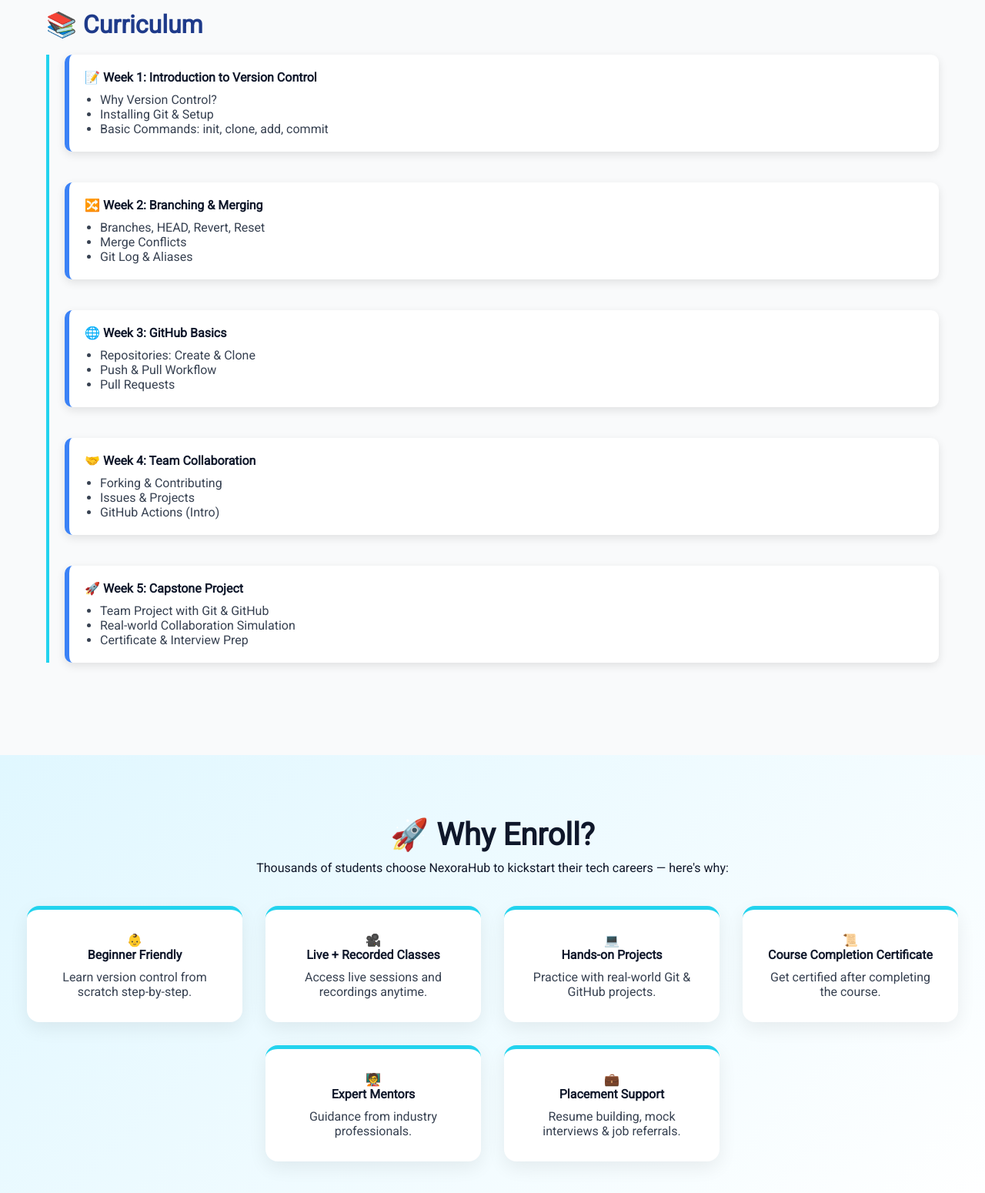
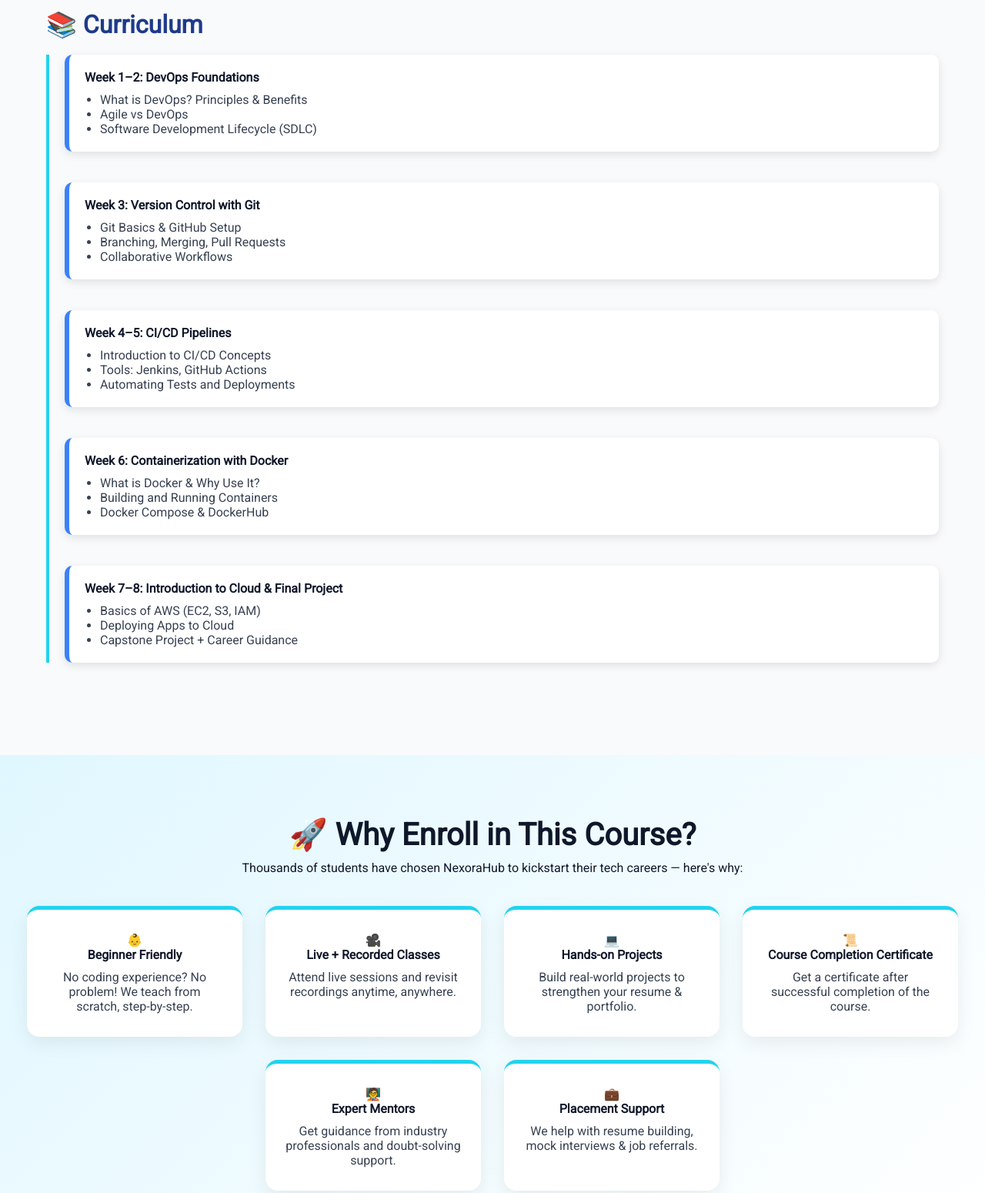
Before and after one commit to nexorahub2025/nexorahub, a plain HTML site: page pages/devops-cloud.html in a window 1280 px wide. Shown: the part 840-2390 px from the top of the page at 77% size. Drawn offline with Linux system fonts and the light colour scheme.

Commit message:
Update devops-cloud.html

```diff
--- a/pages/devops-cloud.html
+++ b/pages/devops-cloud.html
@@ -4,7 +4,7 @@
 <head>
     <meta charset="UTF-8" />
     <meta name="viewport" content="width=device-width, initial-scale=1.0" />
-    <title>Git & GitHub Essentials - NexoraHub</title>
+    <title>DevOps & Cloud Basics - NexoraHub</title>
     <link href="https://fonts.googleapis.com/css2?family=Roboto&display=swap" rel="stylesheet" />
     <style>
         * {
@@ -91,6 +91,14 @@
 
         .timeline-item {
             margin-bottom: 40px;
+            opacity: 0;
+            transform: translateX(-30px);
+            transition: all 0.6s ease;
+        }
+
+        .timeline-item.active {
+            opacity: 1;
+            transform: translateX(0);
         }
 
         .timeline-content {
@@ -99,11 +107,6 @@
             border-left: 6px solid #3B82F6;
             border-radius: 10px;
             box-shadow: 0 4px 12px rgba(0, 0, 0, 0.1);
-            transition: transform 0.3s ease;
-        }
-
-        .timeline-content:hover {
-            transform: translateX(10px);
         }
 
         .timeline-content h4 {
@@ -179,11 +182,12 @@
             max-width: 280px;
             width: 100%;
             border-top: 5px solid #22D3EE;
-            transition: transform 0.3s ease;
+            transition: transform 0.3s ease, box-shadow 0.3s ease;
         }
 
         .enroll-box:hover {
             transform: translateY(-8px);
+            box-shadow: 0 12px 28px rgba(0, 0, 0, 0.15);
         }
 
         .enroll-box h4 {
@@ -197,7 +201,7 @@
 
         footer {
             background: linear-gradient(to right, #0f172a, #1e3a8a);
-            color: #ffffff;
+            color: white;
             padding: 60px 20px 30px;
             font-family: 'Roboto', sans-serif;
         }
@@ -252,9 +256,9 @@
 
     <!-- Header -->
     <header>
-        <h2>Git & GitHub Essentials</h2>
-        <p>Master version control with Git and GitHub. Learn branching, merging, pull requests, and collaborative
-            workflows for modern development.</p>
+        <h2>DevOps & Cloud Basics</h2>
+        <p>Learn the foundations of DevOps, CI/CD, Docker, and Cloud Platforms like AWS to streamline development and
+            deployment.</p>
         <a href="https://forms.gle/6HzSEGUuzdB5tBwP9" class="enroll-button">Enroll Now</a>
     </header>
 
@@ -262,11 +266,11 @@
     <section class="section" id="overview">
         <h3>Course Overview</h3>
         <p>
-            The <strong>Git & GitHub Essentials</strong> course is designed to give beginners and developers a strong
-            foundation in version control.
-            Learn how to track changes, collaborate with others, and manage code efficiently using Git and GitHub.
-            This hands-on course includes real-world workflows, branching strategies, pull requests, and team
-            collaboration best practices.
+            The <strong>DevOps & Cloud Basics</strong> course introduces you to modern software development and
+            deployment practices.
+            Learn DevOps fundamentals, version control, CI/CD pipelines, Docker containerization, and cloud services
+            like AWS.
+            Perfect for beginners aiming to understand real-world application development and deployment.
         </p>
     </section>
 
@@ -276,51 +280,51 @@
         <div class="timeline">
             <div class="timeline-item">
                 <div class="timeline-content">
-                    <h4>📝 Week 1: Introduction to Version Control</h4>
+                    <h4>Week 1–2: DevOps Foundations</h4>
                     <ul>
-                        <li>Why Version Control?</li>
-                        <li>Installing Git & Setup</li>
-                        <li>Basic Commands: init, clone, add, commit</li>
+                        <li>What is DevOps? Principles & Benefits</li>
+                        <li>Agile vs DevOps</li>
+                        <li>Software Development Lifecycle (SDLC)</li>
                     </ul>
                 </div>
             </div>
             <div class="timeline-item">
                 <div class="timeline-content">
-                    <h4>🔀 Week 2: Branching & Merging</h4>
+                    <h4>Week 3: Version Control with Git</h4>
                     <ul>
-                        <li>Branches, HEAD, Revert, Reset</li>
-                        <li>Merge Conflicts</li>
-                        <li>Git Log & Aliases</li>
+                        <li>Git Basics & GitHub Setup</li>
+                        <li>Branching, Merging, Pull Requests</li>
+                        <li>Collaborative Workflows</li>
                     </ul>
                 </div>
             </div>
             <div class="timeline-item">
                 <div class="timeline-content">
-                    <h4>🌐 Week 3: GitHub Basics</h4>
+                    <h4>Week 4–5: CI/CD Pipelines</h4>
                     <ul>
-                        <li>Repositories: Create & Clone</li>
-                        <li>Push & Pull Workflow</li>
-                        <li>Pull Requests</li>
+                        <li>Introduction to CI/CD Concepts</li>
+                        <li>Tools: Jenkins, GitHub Actions</li>
+                        <li>Automating Tests and Deployments</li>
                     </ul>
                 </div>
             </div>
             <div class="timeline-item">
                 <div class="timeline-content">
-                    <h4>🤝 Week 4: Team Collaboration</h4>
+                    <h4>Week 6: Containerization with Docker</h4>
                     <ul>
-                        <li>Forking & Contributing</li>
-                        <li>Issues & Projects</li>
-                        <li>GitHub Actions (Intro)</li>
+                        <li>What is Docker & Why Use It?</li>
+                        <li>Building and Running Containers</li>
+                        <li>Docker Compose & DockerHub</li>
                     </ul>
                 </div>
             </div>
             <div class="timeline-item">
                 <div class="timeline-content">
-                    <h4>🚀 Week 5: Capstone Project</h4>
+                    <h4>Week 7–8: Introduction to Cloud & Final Project</h4>
                     <ul>
-                        <li>Team Project with Git & GitHub</li>
-                        <li>Real-world Collaboration Simulation</li>
-                        <li>Certificate & Interview Prep</li>
+                        <li>Basics of AWS (EC2, S3, IAM)</li>
+                        <li>Deploying Apps to Cloud</li>
+                        <li>Capstone Project + Career Guidance</li>
                     </ul>
                 </div>
             </div>
@@ -329,38 +333,39 @@
 
     <!-- Why Enroll -->
     <section class="why-enroll">
-        <h2>🚀 Why Enroll?</h2>
-        <p>Thousands of students choose NexoraHub to kickstart their tech careers — here's why:</p>
+        <h2>🚀 Why Enroll in This Course?</h2>
+        <p class="section-subtitle">Thousands of students have chosen NexoraHub to kickstart their tech careers — here's
+            why:</p>
         <div class="enroll-cards">
             <div class="enroll-box">
                 <div class="icon">👶</div>
                 <h4>Beginner Friendly</h4>
-                <p>Learn version control from scratch step-by-step.</p>
+                <p>No coding experience? No problem! We teach from scratch, step-by-step.</p>
             </div>
             <div class="enroll-box">
                 <div class="icon">🎥</div>
                 <h4>Live + Recorded Classes</h4>
-                <p>Access live sessions and recordings anytime.</p>
+                <p>Attend live sessions and revisit recordings anytime, anywhere.</p>
             </div>
             <div class="enroll-box">
                 <div class="icon">💻</div>
                 <h4>Hands-on Projects</h4>
-                <p>Practice with real-world Git & GitHub projects.</p>
+                <p>Build real-world projects to strengthen your resume & portfolio.</p>
             </div>
             <div class="enroll-box">
                 <div class="icon">📜</div>
                 <h4>Course Completion Certificate</h4>
-                <p>Get certified after completing the course.</p>
+                <p>Get a certificate after successful completion of the course.</p>
             </div>
             <div class="enroll-box">
                 <div class="icon">🧑‍🏫</div>
                 <h4>Expert Mentors</h4>
-                <p>Guidance from industry professionals.</p>
+                <p>Get guidance from industry professionals and doubt-solving support.</p>
             </div>
             <div class="enroll-box">
                 <div class="icon">💼</div>
                 <h4>Placement Support</h4>
-                <p>Resume building, mock interviews & job referrals.</p>
+                <p>We help with resume building, mock interviews & job referrals.</p>
             </div>
         </div>
     </section>
@@ -372,7 +377,7 @@
             <div class="stat-label">Students Enrolled</div>
         </div>
         <div>
-            <div class="stat counter" data-target="300">0</div>
+            <div class="stat counter" data-target="350">0</div>
             <div class="stat-label">Certificates Issued</div>
         </div>
         <div>
@@ -384,30 +389,33 @@
     <!-- Enroll -->
     <section class="section" id="enroll">
         <h3>Get Started Today</h3>
-        <p>Join the upcoming batch and master Git & GitHub for modern development.</p>
-        <a href="https://forms.gle/YqhtvkcJvzY4V3xy9" class="enroll-button">Enroll Now</a>
+        <p>Join the upcoming batch and launch your career in tech.</p>
+        <a href="https://forms.gle/6HzSEGUuzdB5tBwP9" class="enroll-button">Enroll Now</a>
     </section>
 
     <!-- Footer -->
     <footer>
-        <div style="max-width:1200px;margin:auto;display:flex;flex-wrap:wrap;gap:40px;justify-content:space-between;">
-            <div style="flex:1 1 280px;">
+        <div
+            style="max-width: 1200px; margin: auto; display: flex; flex-wrap: wrap; gap: 40px; justify-content: space-between; align-items: flex-start;">
+            <div style="flex: 1 1 280px;">
                 <h3>🎓 NexoraHub</h3>
-                <p>Learn from experts, build real projects, and get placement-ready with practical skills.</p>
+                <p>Your gateway to future tech careers. Learn from experts, build real projects, and get placement-ready
+                    with practical tech skills.</p>
             </div>
-            <div style="flex:1 1 220px;">
+            <div style="flex: 1 1 220px;">
                 <h3>📈 Placement Highlights</h3>
-                <ul style="list-style:none;padding:0;font-size:1.05em;line-height:2;">
+                <ul style="list-style: none; padding: 0; font-size: 1em; line-height: 2;">
                     <li>📜 Industry Certification</li>
+                    <li>💼 Internship & Job Assistance</li>
                 </ul>
             </div>
-            <div style="flex:1 1 200px;">
+            <div style="flex: 1 1 200px;">
                 <h3>📞 Contact Us</h3>
                 <p>📱 <strong>Phone:</strong><br>8074097330 / 7286842779</p>
                 <p>📧 <strong>Email:</strong><br><a href="mailto:nexorahub2025@gmail.com">nexorahub2025@gmail.com</a>
                 </p>
             </div>
-            <div style="flex:1 1 180px;">
+            <div style="flex: 1 1 180px;">
                 <h3>📲 Follow Us</h3>
                 <a href="https://www.instagram.com/_nexorahub_/profilecard/?igsh=YWN1MWJiNGEzbDA2" target="_blank">📷
                     Instagram</a>
@@ -415,13 +423,14 @@
             </div>
         </div>
         <div
-            style="border-top:1px solid #334155;margin-top:40px;padding-top:20px;text-align:center;color:#cbd5e1;font-size:0.95em;">
+            style="border-top: 1px solid #334155; margin-top: 40px; padding-top: 20px; text-align: center; color: #cbd5e1; font-size: 0.95em;">
             &copy; 2025 <strong>NexoraHub</strong> | Learn. Build. Grow. 🚀
         </div>
     </footer>
 
-    <!-- JavaScript -->
+    <!-- JS -->
     <script>
+        // Counter animation
         const counters = document.querySelectorAll('.counter');
         const speed = 200;
         const animateCounters = () => {
@@ -440,6 +449,7 @@
                 updateCount();
             });
         };
+
         const statsSection = document.querySelector('.stats');
         if (statsSection) {
             const observer = new IntersectionObserver(entries => {
@@ -452,8 +462,18 @@
             }, { threshold: 0.4 });
             observer.observe(statsSection);
         }
+
+        // Timeline scroll animation
+        const timelineItems = document.querySelectorAll('.timeline-item');
+        const timelineObserver = new IntersectionObserver(entries => {
+            entries.forEach(entry => {
+                if (entry.isIntersecting) {
+                    entry.target.classList.add('active');
+                }
+            });
+        }, { threshold: 0.2 });
+        timelineItems.forEach(item => timelineObserver.observe(item));
     </script>
-
 </body>
 
 </html>
```
